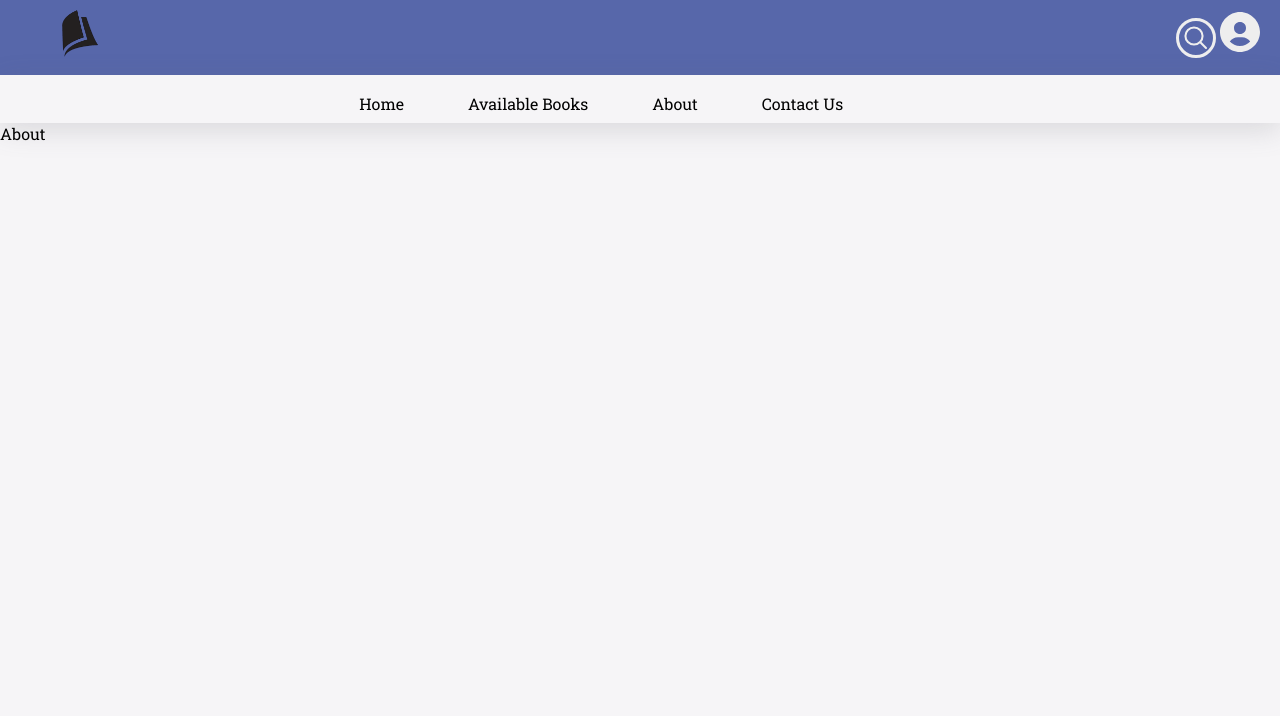
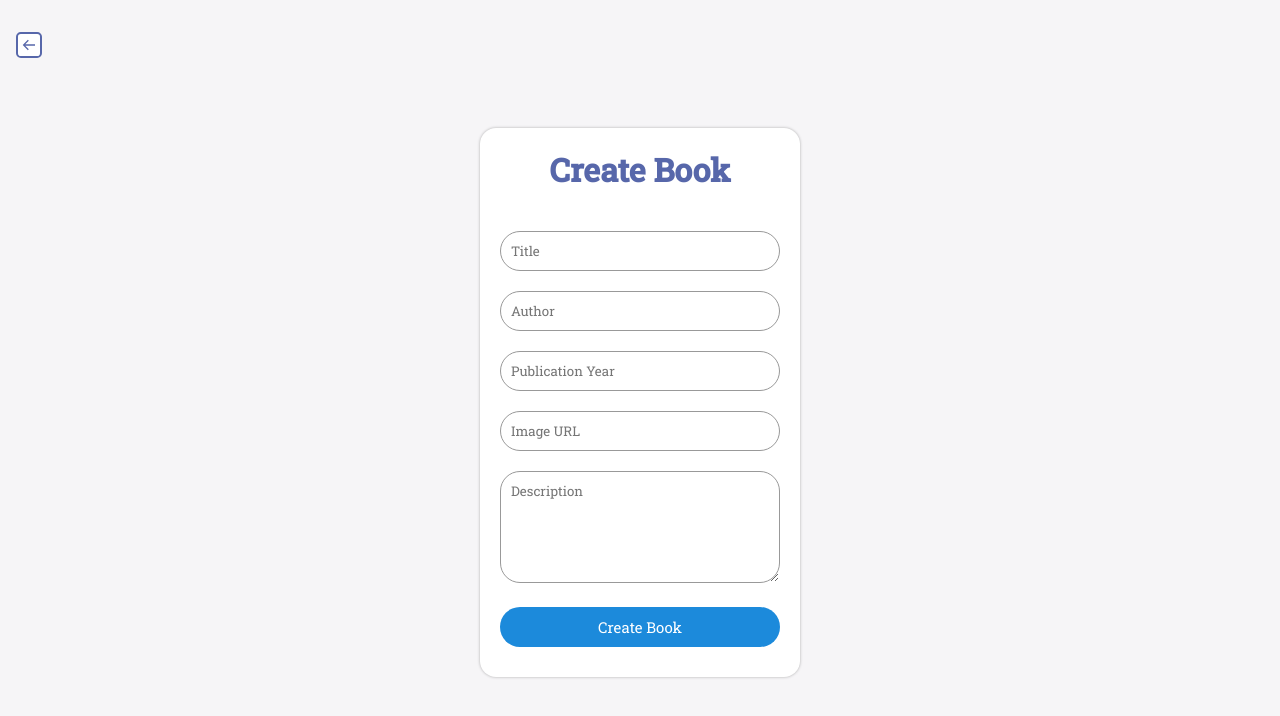
Before and after one commit to MundatiC/BookstoreAPI, a React (Create React App) app in the folder client/interface/: page /about in a window 1280 px wide. Shown: the top 716 px of the page. Built offline with nearby package versions, Linux system fonts and the light colour scheme.

Commit message:
adds the book form and createbook css

```diff
--- a/client/interface/src/App.js
+++ b/client/interface/src/App.js
@@ -5,6 +5,7 @@ import Home from "./components/Home";
 import AvailableBooks from "./components/AvailableBooks";
 import ContactUs from "./components/ContactUs";
 import About from "./components/About";
+import BookForm from "./components/BookForm";
 
 import {
   createBrowserRouter,
@@ -22,7 +23,7 @@ const myRouter = createBrowserRouter(
       <Route path="/signin" element={<SignIn />} />
       <Route path="/availablebooks" element={<AvailableBooks />} />
       <Route path="/contactus" element={<ContactUs />} />
-      <Route path="/about" element={<About />} />
+      <Route path="/about" element={<BookForm />} />
     </Route>
   )
 );
--- a/client/interface/src/components/BookForm.js
+++ b/client/interface/src/components/BookForm.js
@@ -1,87 +1,98 @@
-import React, { useState } from 'react';
-import "../createbook.css"
+import React, { useState } from "react";
+import { useNavigate } from "react-router-dom";
+import axios from "axios";
+import { BiArrowBack } from "react-icons/bi";
+import "../createbook.css";
 
-const BookForm = () => {
-    const [bookData, setBookData] = useState({
-        title: '',
-        author: '',
-        year: '',
-        image: '',
-        description: '',
-    });
-
-    const handleChange = (e) => {
-        const { name, value } = e.target;
-        setBookData((prevData) => ({
-            ...prevData,
-            [name]: value,
-        }));
+const CreateBook = () => {
+    const navigate = useNavigate();
+    const handleSignInClick = () => {
+        navigate("/signin");
+    };
+    const backHome = () => {
+        navigate("/");
     };
 
-    const handleSubmit = (e) => {
+    const [title, setTitle] = useState("");
+    const [author, setAuthor] = useState("");
+    const [year, setYear] = useState("");
+    const [image, setImage] = useState("");
+    const [description, setDescription] = useState("");
+
+    const handleSubmit = async (e) => {
         e.preventDefault();
-        // TODO: Handle form submission
+
+        const bookData = {
+            title,
+            author,
+            year,
+            image,
+            description,
+        };
+
         console.log(bookData);
-        // Reset form
-        setBookData({
-            title: '',
-            author: '',
-            year: '',
-            image: '',
-            description: '',
-        });
+
+        try {
+            const response = await axios.post("http://localhost:5000/books", bookData);
+            console.log(response.data);
+        } catch (error) {
+            if (error.response) {
+                console.error("Server Error:", error.response.data);
+            } else if (error.request) {
+                console.error("No response from server:", error.request);
+            } else {
+                console.error("Error:", error.message);
+            }
+        }
     };
 
     return (
-        <div className="book-form">
-            <h1>Create Book</h1>
-            <form onSubmit={handleSubmit}>
+        <div>
+            <div className="backhome" onClick={backHome}>
+                <BiArrowBack />
+            </div>
+            <form className="sign-up-form" onSubmit={handleSubmit}>
+                <h1>Create Book</h1>
                 <input
                     type="text"
-                    name="title"
-                    value={bookData.title}
-                    onChange={handleChange}
                     placeholder="Title"
                     className="input-box"
+                    value={title}
+                    onChange={(e) => setTitle(e.target.value)}
                 />
                 <input
                     type="text"
-                    name="author"
-                    value={bookData.author}
-                    onChange={handleChange}
                     placeholder="Author"
                     className="input-box"
+                    value={author}
+                    onChange={(e) => setAuthor(e.target.value)}
                 />
                 <input
                     type="text"
-                    name="year"
-                    value={bookData.year}
-                    onChange={handleChange}
                     placeholder="Publication Year"
                     className="input-box"
+                    value={year}
+                    onChange={(e) => setYear(e.target.value)}
                 />
                 <input
                     type="text"
-                    name="image"
-                    value={bookData.image}
-                    onChange={handleChange}
                     placeholder="Image URL"
                     className="input-box"
+                    value={image}
+                    onChange={(e) => setImage(e.target.value)}
                 />
                 <textarea
-                    name="description"
-                    value={bookData.description}
-                    onChange={handleChange}
                     placeholder="Description"
                     className="input-box"
                     rows="5"
-                />
-                <button type="submit" className="sign-btn">
-                    Create Book
-                </button>
+                    value={description}
+                    onChange={(e) => setDescription(e.target.value)}
+                ></textarea>
+                <button className="sign-btn">Create Book</button>
+
             </form>
         </div>
     );
 };
 
-export default BookForm;
+export default CreateBook;
--- a/client/interface/src/components/SignIn.js
+++ b/client/interface/src/components/SignIn.js
@@ -28,7 +28,7 @@ const SignIn = ({ toggleSignIn }) => {
 
     try {
       const response = await axios.post(
-        "http://localhost:4040/login",
+        "http://localhost:5000/login",
         loginData
       );
 
--- a/client/interface/src/components/SignUp.js
+++ b/client/interface/src/components/SignUp.js
@@ -36,7 +36,7 @@ const SignUp = () => {
     console.log(registrationData);
     try {
       const response = await axios.post(
-        "http://localhost:4040/register",
+        "http://localhost:5000/register",
         registrationData
       );
     } catch (error) {
```
